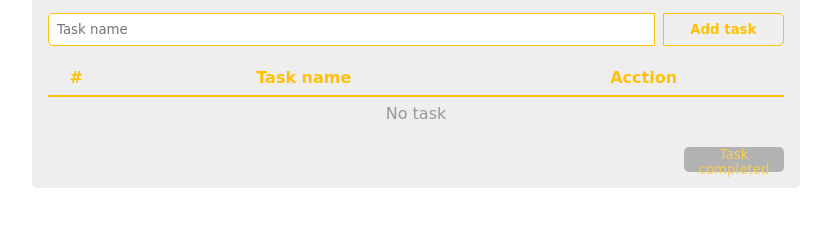
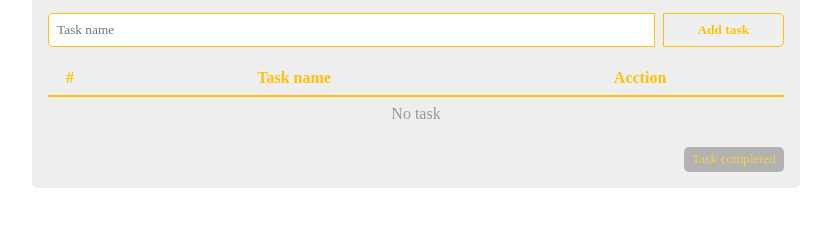
Before and after one commit to vanquanlc/todo_list_js, a plain HTML site: page index.html in a window 1280 px wide. Shown: the part 343-570 px from the top of the page, without its empty margins (224-1055 px from the left). Drawn offline with Linux system fonts and the light colour scheme.

Commit message:
first commit

```diff
--- a/styles.css
+++ b/styles.css
@@ -14,7 +14,7 @@
     list-style: none;
     text-decoration: none;
     box-sizing: border-box;
-    font-family: Florence, cursive;
+    font-family: Florence, 'Times New Roman', serif;
 }
 html{
     font-size: 16px;
```
